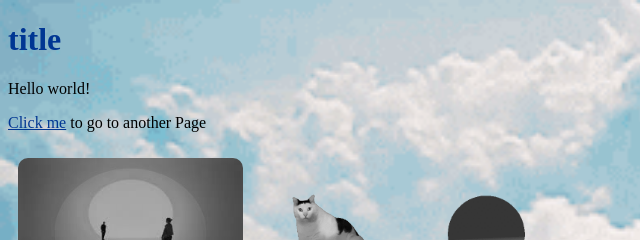
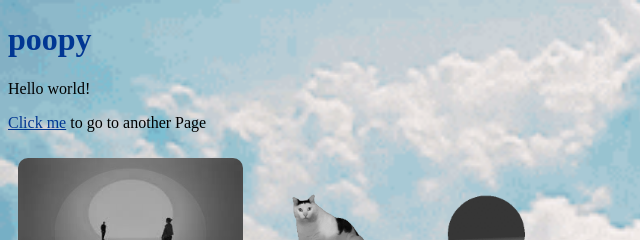
Before and after one commit to bregev08/iml300, a plain HTML site: page project-2/index.html in a window 1280 px wide. Shown: the top 240 px of the page, 0-640 px from the left. Drawn offline with Linux system fonts and the light colour scheme.

Commit message:
Update index.html

```diff
--- a/project-2/index.html
+++ b/project-2/index.html
@@ -7,7 +7,7 @@
     <link rel="stylesheet" href="style.css" />
   </head>
   <body>
-    <h1>title</h1>
+    <h1>poopy</h1>
 
     <p>Hello world!</p>
     <p><a href="page-2.html">Click me</a> to go to another Page</p>
```
